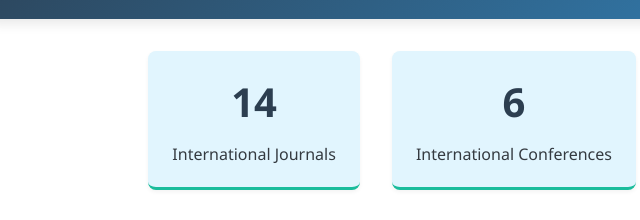
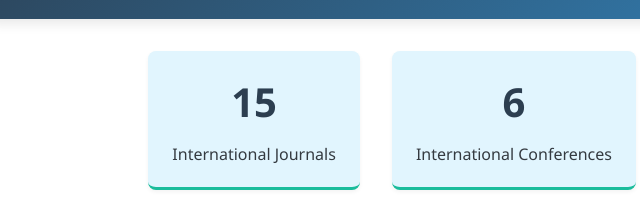
Before and after one commit to jaymjoshi79/jaymjoshi79-portfolio, a plain HTML site: page research.html in a window 1280 px wide. Shown: the part 164-384 px from the top of the page, 11-651 px from the left. Drawn offline with Linux system fonts and the light colour scheme.

Commit message:
Update research.html

```diff
--- a/research.html
+++ b/research.html
@@ -603,7 +603,7 @@
         <div class="container">
             <div class="stats">
                 <div class="stat-item">
-                    <div class="stat-number">14</div>
+                    <div class="stat-number">15</div>
                     <div class="stat-label">International Journals</div>
                 </div>
                 <div class="stat-item">
```
